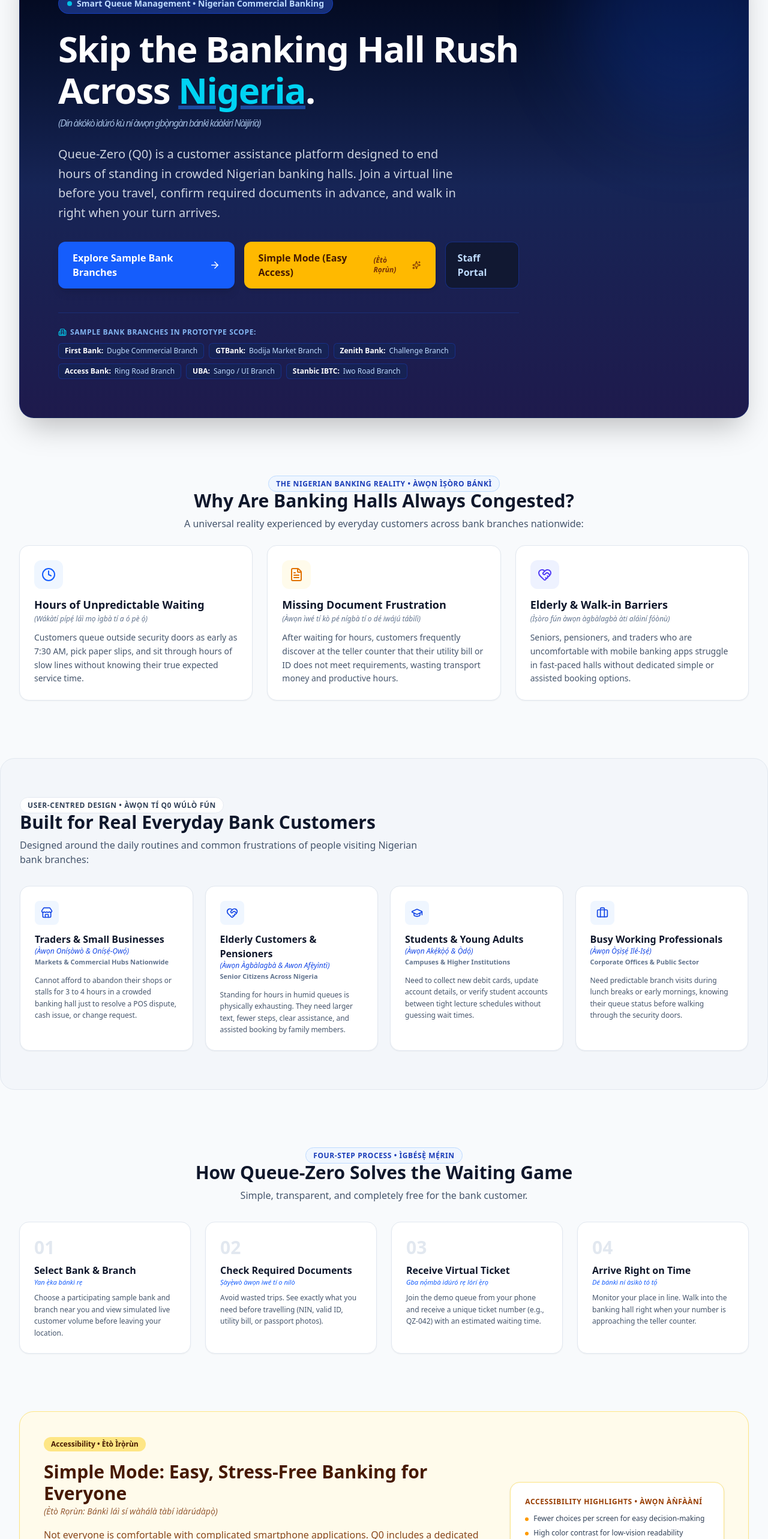
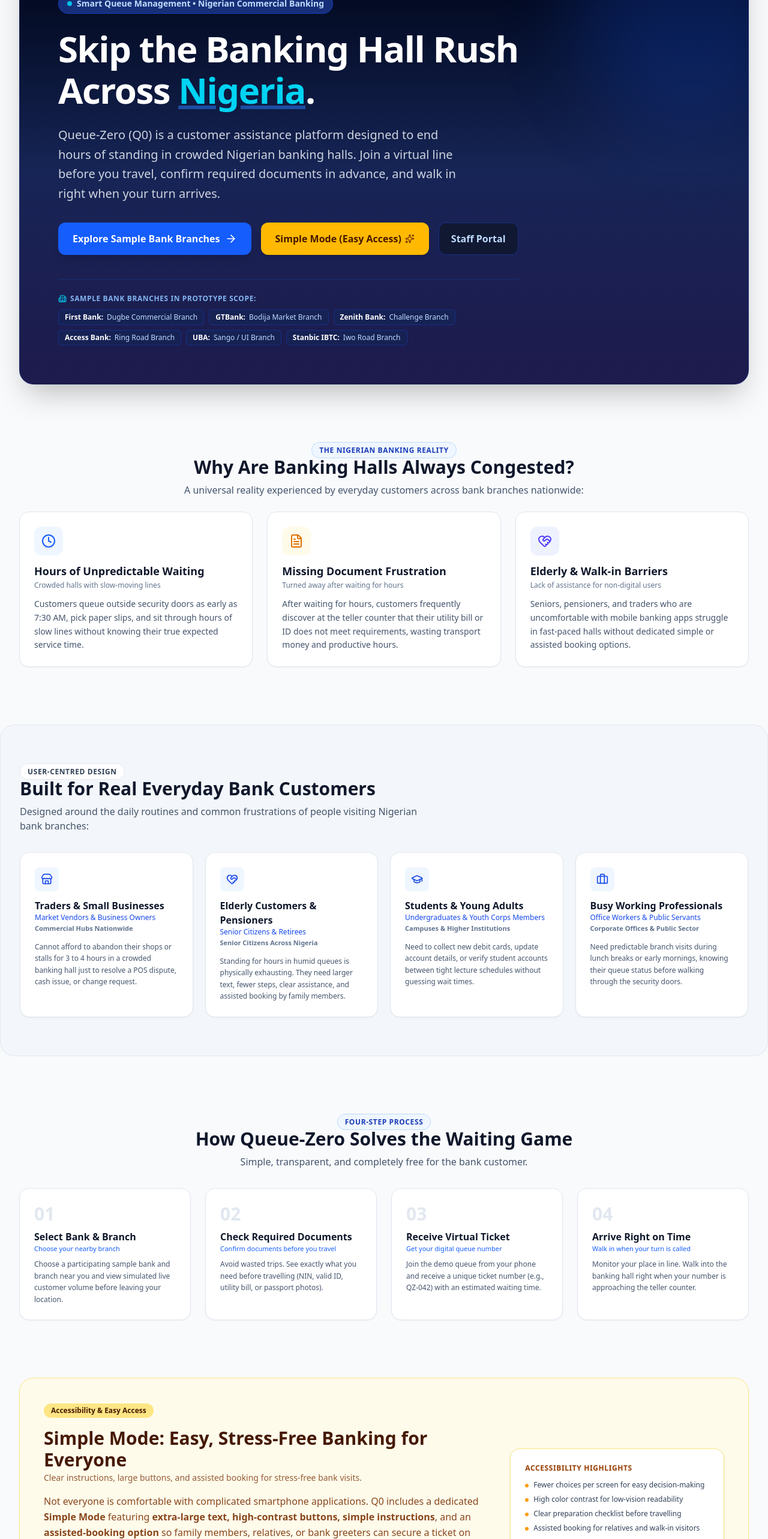
Before and after one commit to Flamez-Dev02/Q0, a React (Vite) app: page / in a window 1280 px wide. Shown: the part 234-2800 px from the top of the page at 60% size. Built offline with nearby package versions, Linux system fonts and the light colour scheme.

Commit message:
refactor: standardize 100% pure English copy across all views in preparation for verified translator integration

```diff
--- a/src/components/common/Footer.tsx
+++ b/src/components/common/Footer.tsx
@@ -41,7 +41,7 @@ export const Footer: React.FC = () => {
               </li>
               <li>
                 <Link to="/simple-mode" className="hover:text-blue-400 transition-colors">
-                  Simple Mode <span className="text-slate-500 italic">(Ètò Rọrùn)</span>
+                  Simple Mode (Accessibility View)
                 </Link>
               </li>
               <li>
--- a/src/pages/LandingPage.tsx
+++ b/src/pages/LandingPage.tsx
@@ -29,28 +29,28 @@ export const LandingPage: React.FC = () => {
   const targetUsers = [
     {
       title: 'Traders & Small Businesses',
-      translation: '(Àwọn Oníṣòwò & Oníṣẹ́-Ọwọ́)',
-      location: 'Markets & Commercial Hubs Nationwide',
+      subtitle: 'Market Vendors & Business Owners',
+      location: 'Commercial Hubs Nationwide',
       desc: 'Cannot afford to abandon their shops or stalls for 3 to 4 hours in a crowded banking hall just to resolve a POS dispute, cash issue, or change request.',
       icon: Store,
     },
     {
       title: 'Elderly Customers & Pensioners',
-      translation: '(Àwọn Àgbàlagbà & Awon Afẹ̀yìntì)',
+      subtitle: 'Senior Citizens & Retirees',
       location: 'Senior Citizens Across Nigeria',
       desc: 'Standing for hours in humid queues is physically exhausting. They need larger text, fewer steps, clear assistance, and assisted booking by family members.',
       icon: HeartHandshake,
     },
     {
       title: 'Students & Young Adults',
-      translation: '(Àwọn Akẹ́kọ̀ọ́ & Ọ̀dọ́)',
+      subtitle: 'Undergraduates & Youth Corps Members',
       location: 'Campuses & Higher Institutions',
       desc: 'Need to collect new debit cards, update account details, or verify student accounts between tight lecture schedules without guessing wait times.',
       icon: GraduationCap,
     },
     {
       title: 'Busy Working Professionals',
-      translation: '(Àwọn Òṣìṣẹ́ Ilé-Iṣẹ́)',
+      subtitle: 'Office Workers & Public Servants',
       location: 'Corporate Offices & Public Sector',
       desc: 'Need predictable branch visits during lunch breaks or early mornings, knowing their queue status before walking through the security doors.',
       icon: Briefcase,
@@ -61,28 +61,28 @@ export const LandingPage: React.FC = () => {
     {
       step: '01',
       title: 'Select Bank & Branch',
-      translation: 'Yan ẹ̀ka bánkì rẹ',
+      subtitle: 'Choose your nearby branch',
       desc: 'Choose a participating sample bank and branch near you and view simulated live customer volume before leaving your location.',
       link: '/branches'
     },
     {
       step: '02',
       title: 'Check Required Documents',
-      translation: 'Ṣàyẹ̀wò àwọn ìwé tí o nílò',
+      subtitle: 'Confirm documents before you travel',
       desc: 'Avoid wasted trips. See exactly what you need before travelling (NIN, valid ID, utility bill, or passport photos).',
       link: '/services'
     },
     {
       step: '03',
       title: 'Receive Virtual Ticket',
-      translation: 'Gba nọ́mbà ìdúró rẹ lórí ẹ̀rọ',
+      subtitle: 'Get your digital queue number',
       desc: 'Join the demo queue from your phone and receive a unique ticket number (e.g., QZ-042) with an estimated waiting time.',
       link: '/branches'
     },
     {
       step: '04',
       title: 'Arrive Right on Time',
-      translation: 'Dé bánkì ní àsìkò tó tọ́',
+      subtitle: 'Walk in when your turn is called',
       desc: 'Monitor your place in line. Walk into the banking hall right when your number is approaching the teller counter.',
       link: '/ticket'
     }
@@ -101,9 +101,6 @@ export const LandingPage: React.FC = () => {
 
           <h1 className="text-3xl sm:text-5xl lg:text-6xl font-black tracking-tight leading-[1.15] mb-6">
             Skip the Banking Hall Rush Across <span className="text-cyan-400 underline decoration-blue-500/50">Nigeria</span>.
-            <span className="block text-sm sm:text-base font-normal text-blue-200/80 italic mt-2">
-              (Dín àkókò ìdúró kù ní àwọn gbọ̀ngàn bánkì káàkiri Nàìjíríà)
-            </span>
           </h1>
 
           <p className="text-base sm:text-xl text-slate-200/90 leading-relaxed font-normal mb-8 max-w-2xl">
@@ -123,11 +120,10 @@ export const LandingPage: React.FC = () => {
 
             <Link
               to="/simple-mode"
-              className="inline-flex items-center justify-center px-6 py-3.5 rounded-xl font-bold text-amber-950 bg-amber-400 hover:bg-amber-300 transition-all shadow-md text-sm sm:text-base flex-col sm:flex-row gap-1"
+              className="inline-flex items-center justify-center px-6 py-3.5 rounded-xl font-bold text-amber-950 bg-amber-400 hover:bg-amber-300 transition-all shadow-md text-sm sm:text-base"
             >
               <span>Simple Mode (Easy Access)</span>
-              <span className="text-xs font-semibold text-amber-900 italic">(Ètò Rọrùn)</span>
-              <Sparkles className="w-4 h-4 text-amber-900 hidden sm:inline ml-1" />
+              <Sparkles className="w-4 h-4 text-amber-900 ml-1.5" />
             </Link>
 
             <Link
@@ -165,7 +161,7 @@ export const LandingPage: React.FC = () => {
       <section className="space-y-6">
         <div className="text-center max-w-2xl mx-auto space-y-2">
           <span className="text-xs font-bold uppercase tracking-wider text-blue-800 bg-blue-50 px-3 py-1 rounded-full border border-blue-200">
-            The Nigerian Banking Reality &bull; Àwọn Ìṣòro Bánkì
+            The Nigerian Banking Reality
           </span>
           <h2 className="text-2xl sm:text-3xl font-bold text-slate-900">
             Why Are Banking Halls Always Congested?
@@ -182,7 +178,7 @@ export const LandingPage: React.FC = () => {
             </div>
             <div>
               <h3 className="font-bold text-slate-900 text-lg">Hours of Unpredictable Waiting</h3>
-              <p className="text-xs text-slate-500 italic mt-0.5">(Wákàtí pípẹ́ láì mọ ìgbà tí a ó pè ọ́)</p>
+              <p className="text-xs text-slate-500 font-medium mt-0.5">Crowded halls with slow-moving lines</p>
             </div>
             <p className="text-sm text-slate-600 leading-relaxed">
               Customers queue outside security doors as early as 7:30 AM, pick paper slips, and sit through hours of slow lines without knowing their true expected service time.
@@ -195,7 +191,7 @@ export const LandingPage: React.FC = () => {
             </div>
             <div>
               <h3 className="font-bold text-slate-900 text-lg">Missing Document Frustration</h3>
-              <p className="text-xs text-slate-500 italic mt-0.5">(Àwọn ìwé tí kò pé nígbà tí o dé iwájú tábìlì)</p>
+              <p className="text-xs text-slate-500 font-medium mt-0.5">Turned away after waiting for hours</p>
             </div>
             <p className="text-sm text-slate-600 leading-relaxed">
               After waiting for hours, customers frequently discover at the teller counter that their utility bill or ID does not meet requirements, wasting transport money and productive hours.
@@ -208,7 +204,7 @@ export const LandingPage: React.FC = () => {
             </div>
             <div>
               <h3 className="font-bold text-slate-900 text-lg">Elderly & Walk-in Barriers</h3>
-              <p className="text-xs text-slate-500 italic mt-0.5">(Ìṣòro fún àwọn àgbàlagbà àti aláìní fóònù)</p>
+              <p className="text-xs text-slate-500 font-medium mt-0.5">Lack of assistance for non-digital users</p>
             </div>
             <p className="text-sm text-slate-600 leading-relaxed">
               Seniors, pensioners, and traders who are uncomfortable with mobile banking apps struggle in fast-paced halls without dedicated simple or assisted booking options.
@@ -222,7 +218,7 @@ export const LandingPage: React.FC = () => {
         <div className="max-w-7xl mx-auto space-y-8">
           <div className="max-w-2xl space-y-2">
             <span className="text-xs font-bold uppercase tracking-wider text-slate-700 bg-white px-3 py-1 rounded-full border border-slate-200">
-              User-Centred Design &bull; Àwọn Tí Q0 Wúlò Fún
+              User-Centred Design
             </span>
             <h2 className="text-2xl sm:text-3xl font-bold text-slate-900">
               Built for Real Everyday Bank Customers
@@ -246,7 +242,7 @@ export const LandingPage: React.FC = () => {
                     </div>
                     <div>
                       <h3 className="font-bold text-slate-900 text-base">{user.title}</h3>
-                      <p className="text-xs text-blue-700 font-medium italic">{user.translation}</p>
+                      <p className="text-xs text-blue-700 font-medium">{user.subtitle}</p>
                       <p className="text-[11px] text-slate-500 font-semibold mt-0.5">{user.location}</p>
                     </div>
                     <p className="text-xs text-slate-600 leading-relaxed">{user.desc}</p>
@@ -262,7 +258,7 @@ export const LandingPage: React.FC = () => {
       <section className="space-y-8">
         <div className="text-center max-w-2xl mx-auto space-y-2">
           <span className="text-xs font-bold uppercase tracking-wider text-blue-800 bg-blue-50 px-3 py-1 rounded-full border border-blue-200">
-            Four-Step Process &bull; Ìgbésẹ̀ Mẹ́rin
+            Four-Step Process
           </span>
           <h2 className="text-2xl sm:text-3xl font-bold text-slate-900">
             How Queue-Zero Solves the Waiting Game
@@ -287,7 +283,7 @@ export const LandingPage: React.FC = () => {
                   <span>{step.title}</span>
                   <ArrowRight className="w-4 h-4 opacity-0 group-hover:opacity-100 transition-opacity" />
                 </h3>
-                <p className="text-[11px] text-blue-600 font-medium italic">{step.translation}</p>
+                <p className="text-[11px] text-blue-600 font-medium">{step.subtitle}</p>
               </div>
               <p className="text-xs text-slate-600 leading-relaxed">{step.desc}</p>
             </Link>
@@ -300,19 +296,19 @@ export const LandingPage: React.FC = () => {
         <div className="grid grid-cols-1 lg:grid-cols-12 gap-8 items-center">
           <div className="lg:col-span-8 space-y-4">
             <div className="inline-flex items-center gap-2 px-3 py-1 rounded-full bg-amber-200 text-amber-950 text-xs font-bold">
-              <span>Accessibility &bull; Ètò Ìrọ̀rùn</span>
+              <span>Accessibility & Easy Access</span>
             </div>
             <div>
               <h2 className="text-2xl sm:text-3xl font-black text-amber-950">
                 Simple Mode: Easy, Stress-Free Banking for Everyone
               </h2>
-              <p className="text-sm text-amber-900/80 italic mt-0.5">
-                (Ètò Rọrùn: Bánkì láì sí wàhálà tàbí ìdàrúdàpọ̀)
+              <p className="text-sm text-amber-900/80 font-medium mt-0.5">
+                Clear instructions, large buttons, and assisted booking for stress-free bank visits.
               </p>
             </div>
             <p className="text-sm sm:text-base text-amber-900/90 leading-relaxed">
               Not everyone is comfortable with complicated smartphone applications. Q0 includes a dedicated
-              <strong> Simple Mode</strong> featuring <strong>extra-large text, high-contrast buttons, English first with Yoruba assistance</strong>,
+              <strong> Simple Mode</strong> featuring <strong>extra-large text, high-contrast buttons, simple instructions</strong>,
               and an <strong>assisted-booking option</strong> so family members, relatives, or bank greeters can secure a ticket on behalf of seniors and non-smartphone users.
             </p>
             <div className="flex flex-wrap gap-4 pt-2">
@@ -333,7 +329,7 @@ export const LandingPage: React.FC = () => {
 
           <div className="lg:col-span-4 bg-white p-6 rounded-2xl border border-amber-200 shadow-sm space-y-3">
             <div className="text-amber-800 font-bold text-xs uppercase tracking-wider">
-              Accessibility Highlights &bull; Àwọn Àǹfààní
+              Accessibility Highlights
             </div>
             <ul className="text-xs text-slate-700 space-y-2">
               <li className="flex items-start gap-2 font-medium">
@@ -346,7 +342,7 @@ export const LandingPage: React.FC = () => {
               </li>
               <li className="flex items-start gap-2 font-medium">
                 <span className="w-1.5 h-1.5 rounded-full bg-amber-500 mt-1.5 shrink-0"></span>
-                <span>English first with Yoruba assistance for elders</span>
+                <span>Clear preparation checklist before travelling</span>
               </li>
               <li className="flex items-start gap-2 font-medium">
                 <span className="w-1.5 h-1.5 rounded-full bg-amber-500 mt-1.5 shrink-0"></span>
```
Also changed, not shown: src/components/common/Navbar.tsx (+4 -4 lines), src/pages/SimpleModePage.tsx (+10 -26 lines).
